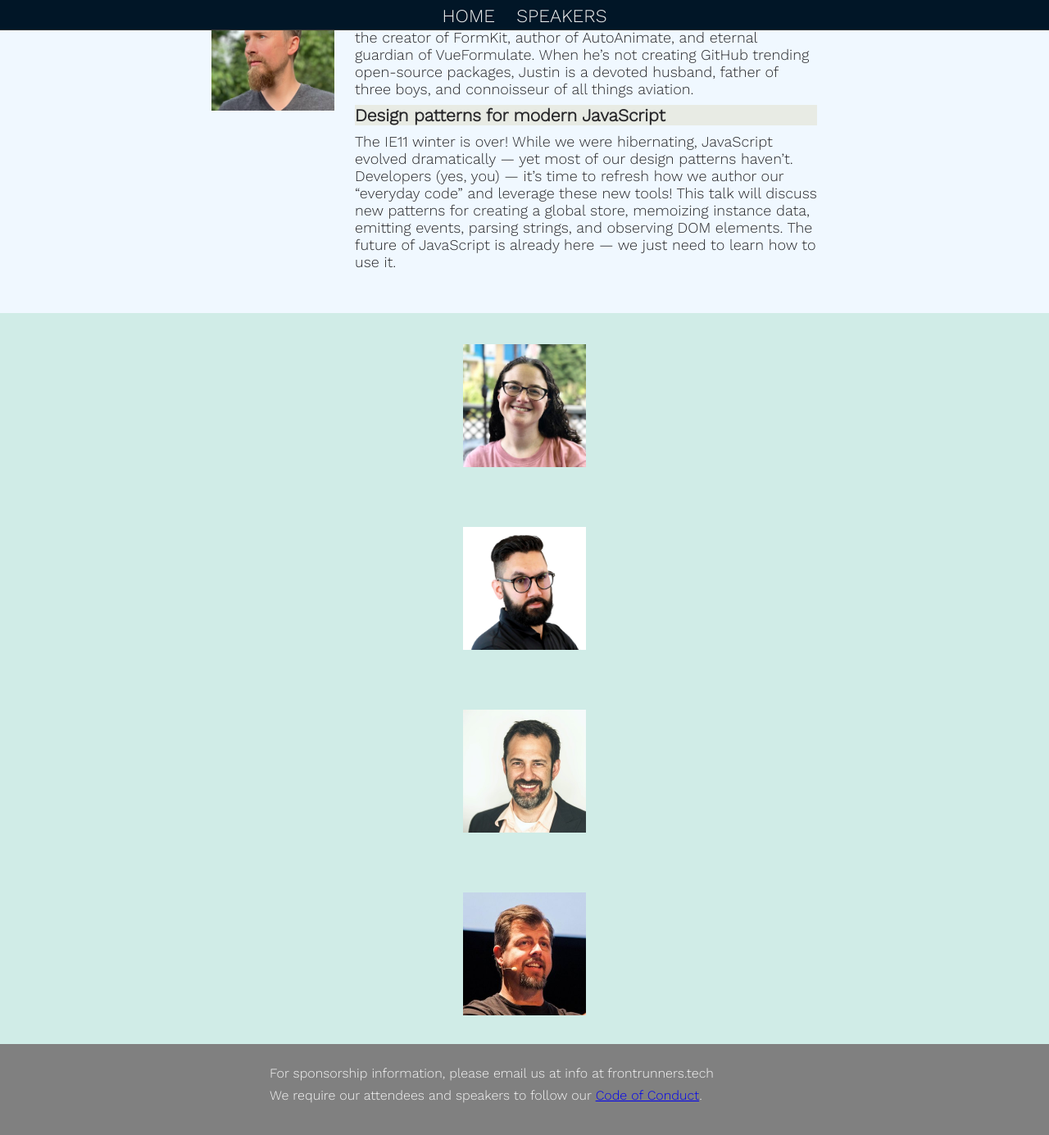
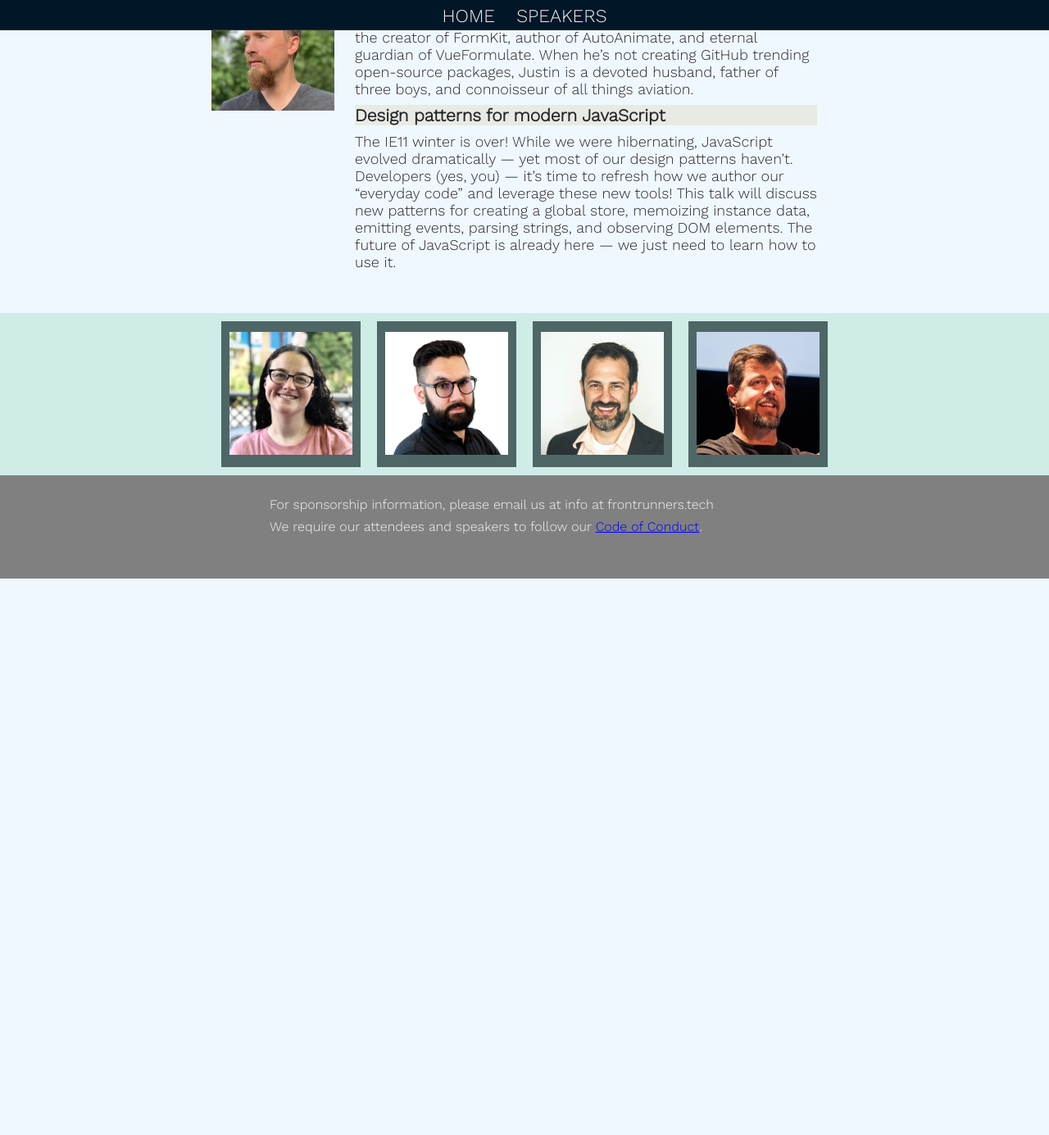
Before and after one commit to gothamgo/frontrunnersconf.github.io, a Jekyll site: the page built from test/testpage.html, in a window 1280 px wide and 1400 px high, scrolled down 2897 px. Shown: the top 1385 px of the window at 82% size. Built offline with Jekyll 4.4.1, drawn with Linux system fonts in a browser that asks for light colours; after the commit the page ends 3603 px from its top, so only the background shows below that.

Commit message:
Update headshots.html

```diff
--- a/_includes/headshots.html
+++ b/_includes/headshots.html
@@ -10,7 +10,12 @@
     text-align: center;
   }
   div.headshot-cell {
-    padding: 35px 20px;
+    background-color: #4e6766;
+    padding: 10px;
+    margin: 10px;
+    display: inline-block;
+    vertical-align: top;
+    font-size: 22px;
   }
   div.headshot-cell img {
     padding: 3px 0px 0px 0px;
```
